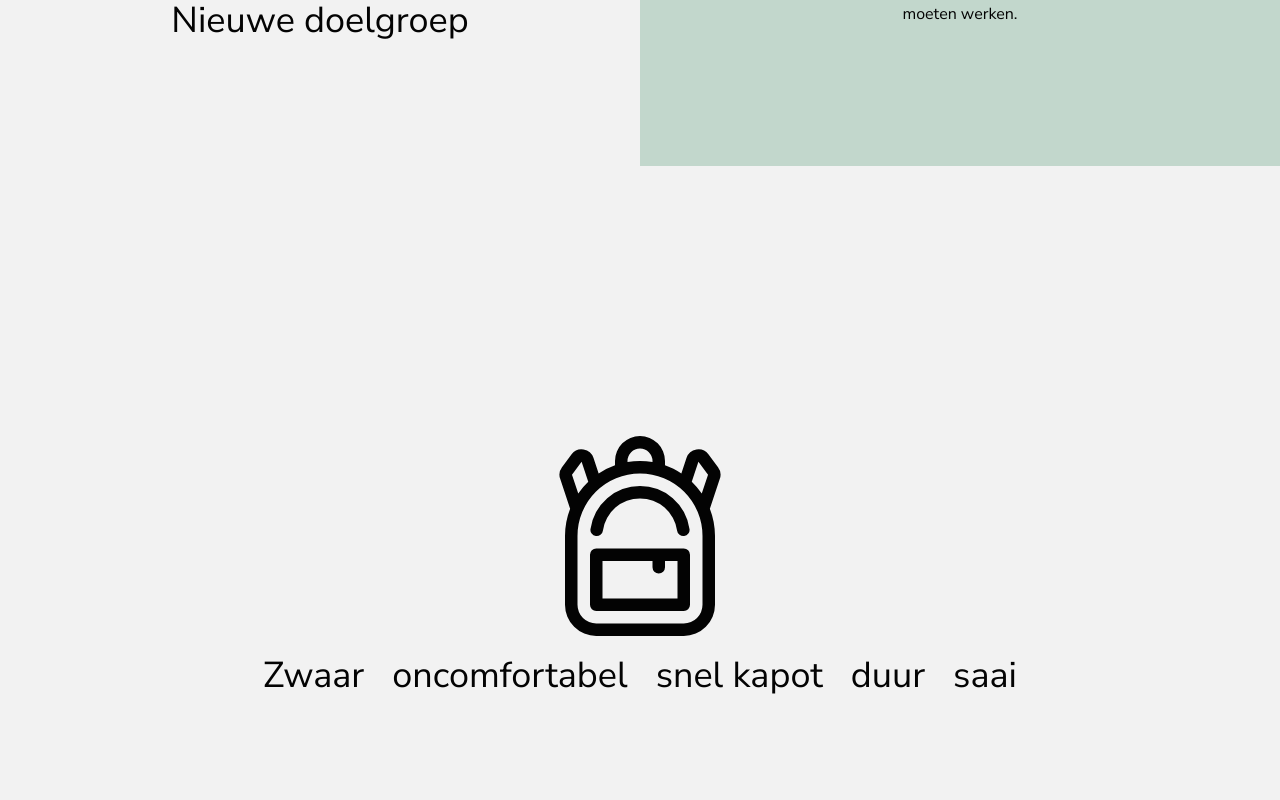
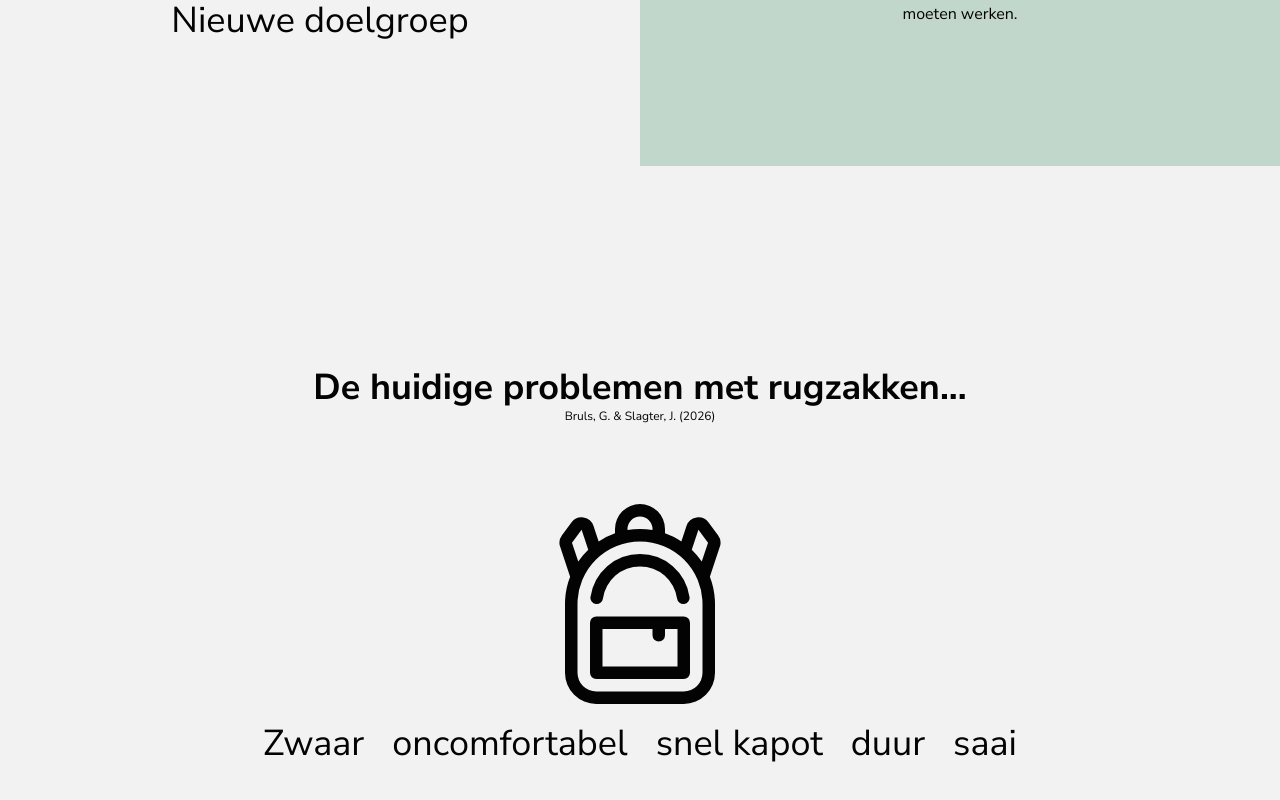
Before and after one commit to jordyslagter/circulaire-impact, a Next.js app in the folder pitchdeck/: page /circulaire-impact/ in a window 1280 px wide. Shown: the part 1434-2234 px from the top of the page. Built offline with nearby package versions, Linux system fonts and the light colour scheme.

Commit message:
add title to backpack text

```diff
--- a/pitchdeck/src/components/sections/Backpack.tsx
+++ b/pitchdeck/src/components/sections/Backpack.tsx
@@ -58,6 +58,10 @@ const Backpack: FC = () => {
         "flex flex-col content-center items-center justify-center",
       )}
     >
+      <h1 className={clsx("text-4xl font-bold")}>
+        De huidige problemen met rugzakken...
+      </h1>
+      <p className={clsx("mb-20 text-xs")}>Bruls, G. & Slagter, J. (2026)</p>
       <BsBackpack3 size={200} />
       <div
         ref={backpackTextContainer}
```
